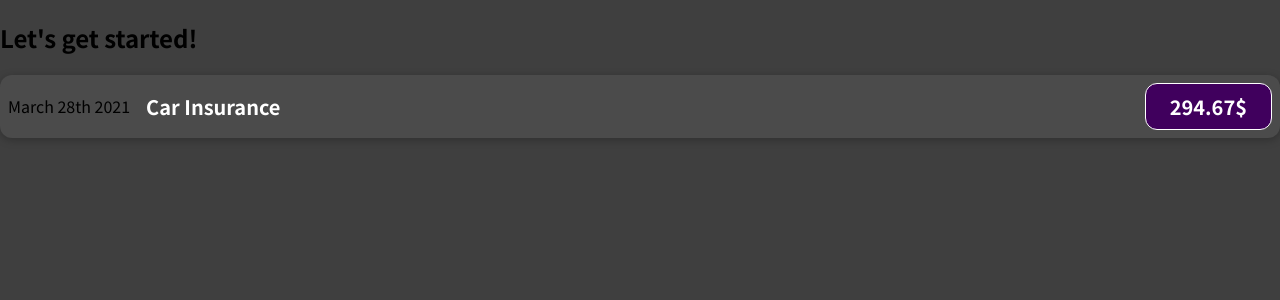
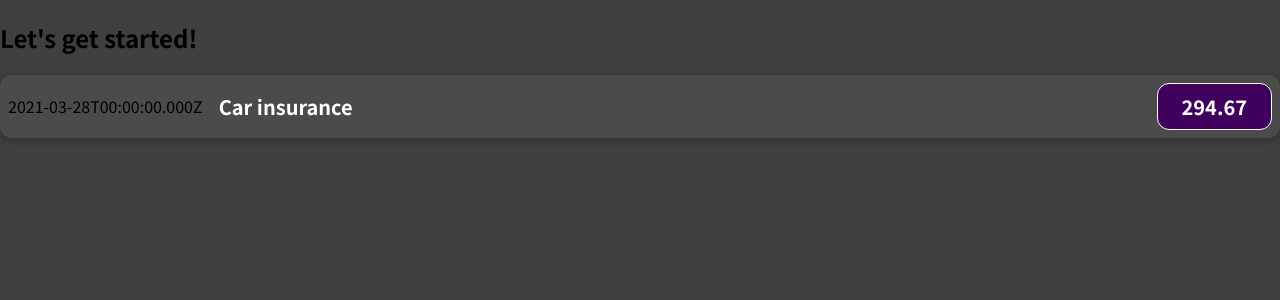
Before and after one commit to varje/01-starting-setup, a JavaScript app: page / in a window 1280 px wide. Shown: the top 300 px of the page. Built offline with nearby package versions, Linux system fonts and the light colour scheme.

Commit message:
move expenseitem data to variables

```diff
--- a/src/components/ExpenseItem.js
+++ b/src/components/ExpenseItem.js
@@ -1,12 +1,15 @@
 import './ExpenseItem.css';
 
 function ExpenseItem() {
+  const expenseDate = new Date(2021, 2, 28);
+  const expenseTitle = 'Car insurance';
+  const expenseAmount = 294.67;
   return (
-    <div className='expense-item'>
-      <div>March 28th 2021</div>
-      <div className='expense-item__description'>
-        <h2>Car Insurance</h2>
-        <div className='expense-item__price'>294.67$</div>
+    <div className="expense-item">
+      <div>{expenseDate.toISOString()}</div>
+      <div className="expense-item__description">
+        <h2>{expenseTitle}</h2>
+        <div className="expense-item__price">{expenseAmount}</div>
       </div>
     </div>
   );
```
